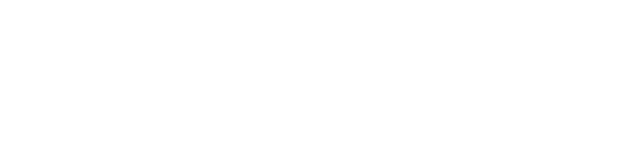
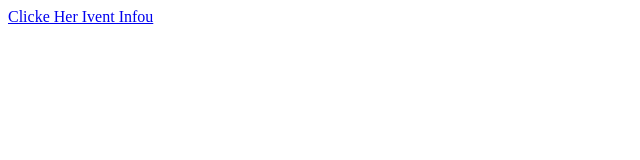
Before and after one commit to MEDRHILL/MAHAMAT, a plain HTML site: page index.html in a window 1280 px wide. Shown: the whole page, without its empty margins (0-640 px from the left). Drawn offline with Linux system fonts and the light colour scheme.

Commit message:
Update index.html

```diff
--- a/index.html
+++ b/index.html
@@ -1,3 +1,3 @@
 <html>
-<p><a href="Vaccinasion%20MAHAMAT.pdf"></a></p>
+<p><a href="Vaccinasion%20MAHAMAT.pdf">Clicke Her Ivent Infou</a></p>
 </html>
```
